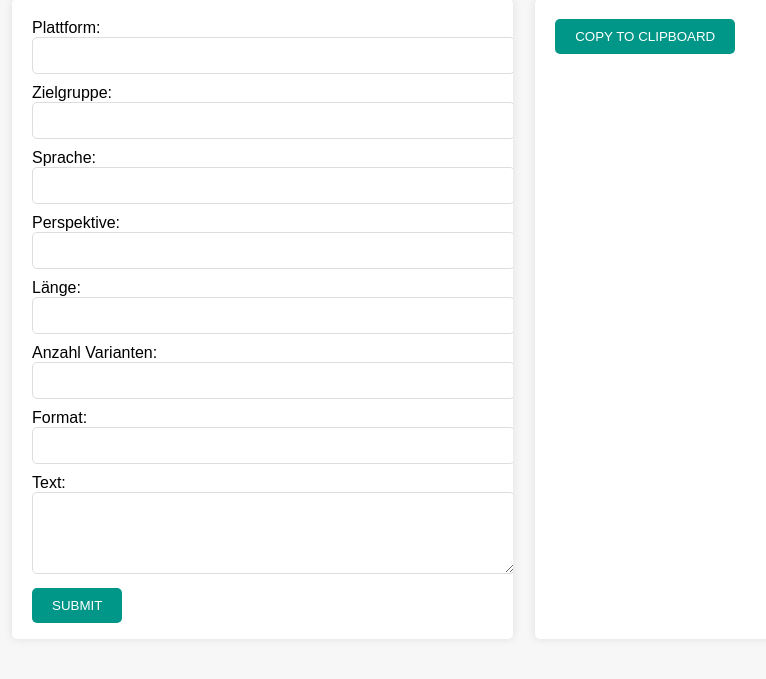
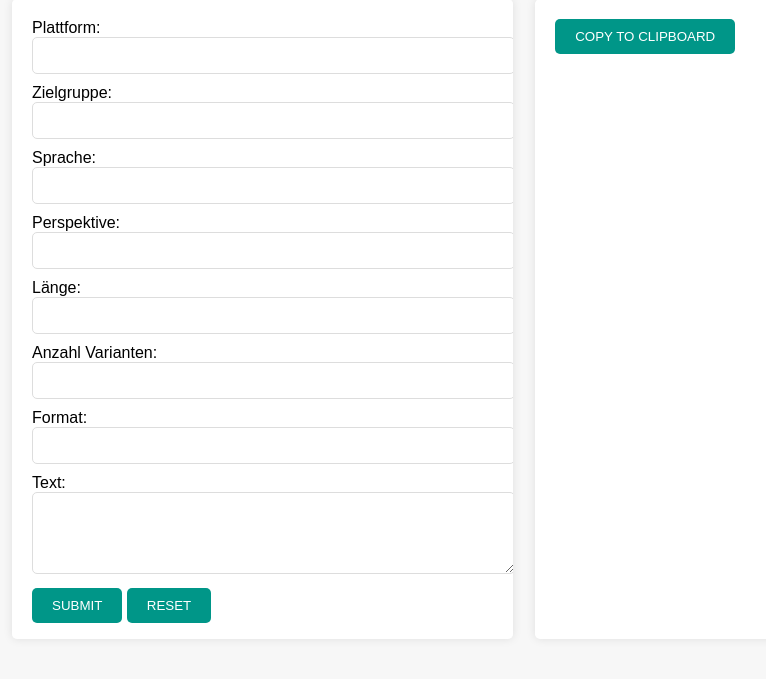
Before and after one commit to mmz-srf/chatgpt-hackday-post-it, a Flask app: template templates/form.html in a window 1280 px wide. Shown: the part 121-800 px from the top of the page, without its empty margins (116-882 px from the left). Run offline with Flask 3, Linux system fonts and the light colour scheme; the template is opened without the code that fills it, so the values that code supplies are empty.

Commit message:
add reset button

```diff
--- a/static/styles.css
+++ b/static/styles.css
@@ -40,7 +40,7 @@ input[type="text"], textarea {
     border-radius: 5px;
 }
 
-input[type="submit"] {
+input[type="submit"], input[type="reset"] {
     background-color: #009688;
     color: #fff;
     border: none;
--- a/templates/form.html
+++ b/templates/form.html
@@ -18,6 +18,7 @@
         Format: <input type="text" name="format" value="{{ form_data.format }}"><br>
         Text: <textarea name="text" rows="4" cols="50">{{ form_data.text }}</textarea><br>
         <input type="submit" value="Submit">
+        <input type="reset" value="Reset">
     </form>
     <div class="message">
         <button onclick="copyToClipboard()">Copy to Clipboard</button>
```
